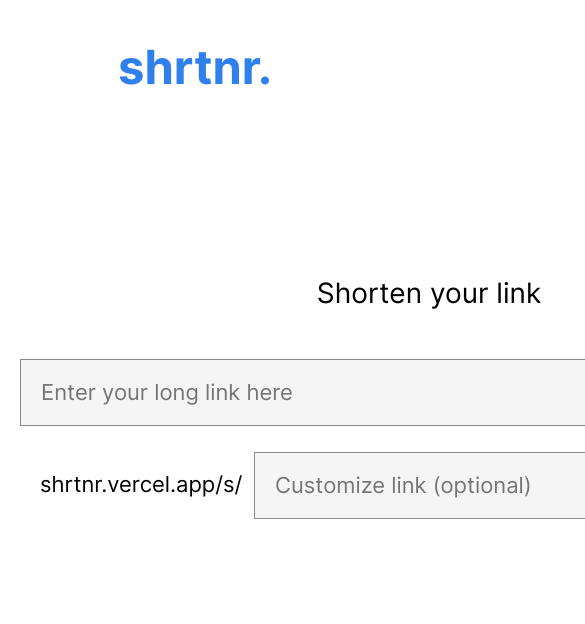
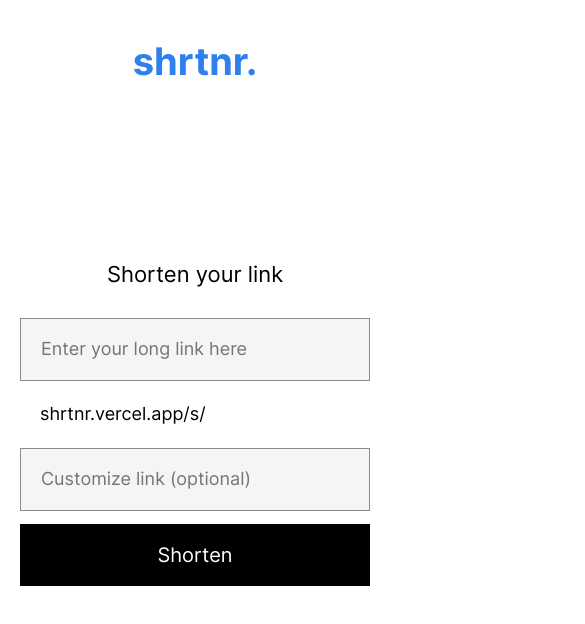
Before and after one commit to vldslw/shortURL, a Nuxt app: page / in a window 390 px wide. Shown: the top 624 px of the page, 585 px wide, since content can reach past the window. Built offline with nearby package versions, Linux system fonts and the light colour scheme.

Commit message:
feat: add additional css styling, adaptive layout

```diff
--- a/components/Form.vue
+++ b/components/Form.vue
@@ -135,8 +135,52 @@
   border: none;
   cursor: pointer;
 }
-
 .form__button:hover {
   background-color: #2f80ed;
+  transition: background-color 0.3s;
+}
+
+@media (max-width: 800px) {
+  .form {
+    grid-template-areas:
+      "title title title"
+      "input input input"
+      "base-url slug slug"
+      "button button button";
+    grid-template-columns: 225px 1fr 1fr;
+  }
+}
+
+@media (max-width: 580px) {
+  .form__input {
+    font-size: 18px;
+  }
+  .form__base-url {
+    font-size: 18px;
+  }
+  .form__title {
+    font-size: 22px;
+  }
+  .form__button {
+    font-size: 20px;
+    padding: 19px 37px;
+  }
+}
+
+@media (max-width: 530px) {
+  .form {
+    grid-template-areas:
+      "title title title"
+      "input input input"
+      "base-url base-url base-url"
+      "slug slug slug"
+      "button button button";
+    grid-template-columns: 1fr 1fr 1fr;
+    row-gap: 13px;
+  }
+
+  .form__base-url {
+    padding: 10px 20px;
+  }
 }
 </style>
--- a/components/Header.vue
+++ b/components/Header.vue
@@ -1,6 +1,8 @@
 <template>
   <header class="header">
-    <h1 class="header__title">shrtnr.</h1>
+    <router-link to="/" class="header-link"
+      ><h1 class="header__title">shrtnr.</h1></router-link
+    >
   </header>
 </template>
 
@@ -21,4 +23,19 @@
   font-weight: 700;
   color: #2f80ed;
 }
+
+.header-link {
+  text-decoration: none;
+}
+
+.header-link:hover {
+  opacity: 0.9;
+  transition: opacity 0.3s;
+}
+
+@media (max-width: 580px) {
+  .header__title {
+    font-size: 38px;
+  }
+}
 </style>
--- a/components/Result.vue
+++ b/components/Result.vue
@@ -74,6 +74,12 @@
 }
 
 .result__button:hover {
+  opacity: 0.8;
+  transition: opacity 0.3s;
+}
+
+.result__button:active {
+  opacity: 1;
   background-color: #2f80ed;
 }
 .result__long-url {
@@ -93,4 +99,37 @@
   overflow: hidden;
   text-overflow: ellipsis;
 }
+
+.result__long-url-link:hover {
+  opacity: 0.9;
+  transition: opacity 0.3s;
+}
+
+@media (max-width: 580px) {
+  .result__short-url {
+    font-size: 18px;
+  }
+
+  .result__long-url {
+    font-size: 18px;
+  }
+  .result__title {
+    font-size: 22px;
+  }
+  .result__button {
+    font-size: 20px;
+  }
+}
+
+@media (max-width: 530px) {
+  .result {
+    grid-template-areas:
+      "title title"
+      "short-url short-url"
+      "button button"
+      "long-url long-url";
+    grid-template-columns: 1fr 1fr;
+    row-gap: 13px;
+  }
+}
 </style>
--- a/pages/shortened.vue
+++ b/pages/shortened.vue
@@ -34,4 +34,15 @@
   text-decoration-line: underline;
   max-width: 300px;
 }
+
+.return-link:hover {
+  opacity: 0.9;
+  transition: opacity 0.3s;
+}
+
+@media (max-width: 580px) {
+  .return-link {
+    font-size: 20px;
+  }
+}
 </style>
```
